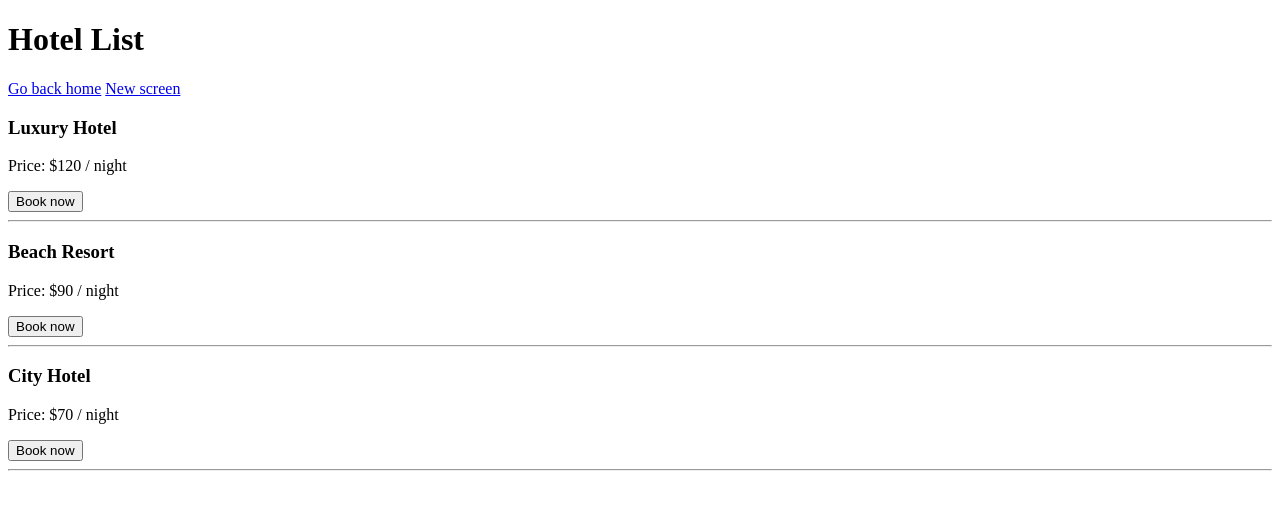
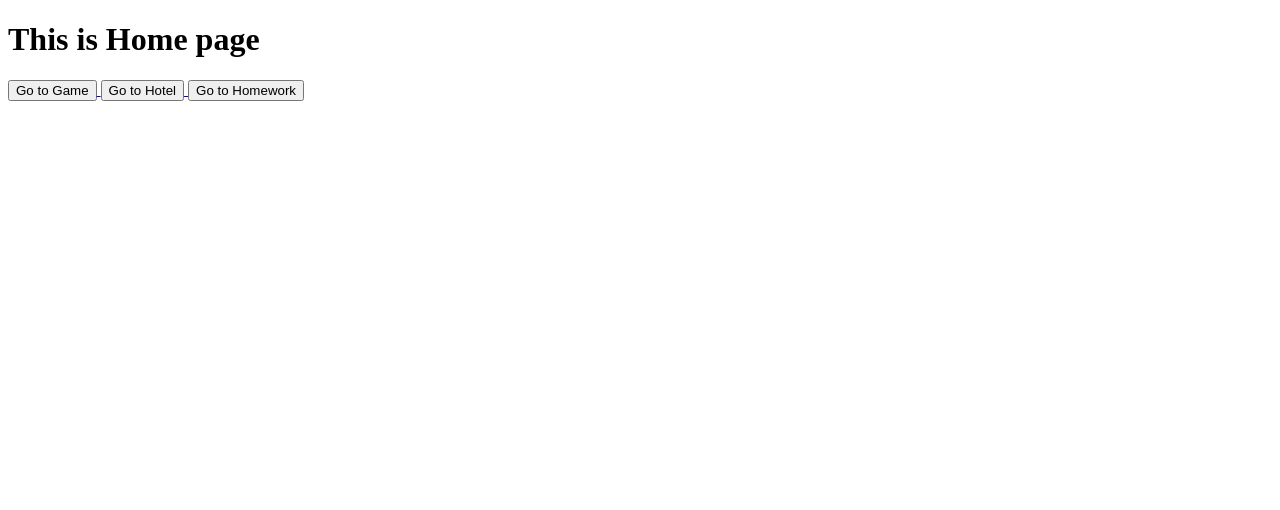
Before and after one commit to duyho160313/game_website_project, a Flask app: page / in a window 1280 px wide. Shown: the top 510 px of the page. Run offline with Flask 3, Linux system fonts and the light colour scheme.

Commit message:
new code

```diff
--- a/app.py
+++ b/app.py
@@ -1,23 +1,85 @@
+import csv
+
 from flask import Flask, render_template
 
 app = Flask(__name__)
 
 @app.route("/")
 def home():
+
+    return render_template("Homepage.html")
+
+@app.route("/game_web")
+def game_web():
+    return render_template("game_web.html")
+
+@app.route("/hotel")
+def hotel_screen():
     hotels = [
         {"name": "Luxury Hotel", "price": 120},
         {"name": "Beach Resort", "price": 90},
         {"name": "City Hotel", "price": 70}
     ]
-    return render_template("game_web.html", hotels=hotels)
+    return render_template('hotel_screen.html', hotels=hotels)
+
 @app.route('/new')
 def new_screen():
     """Renders the destination page."""
     return render_template('new_screen.html')
-@app.route('/screen')
-def new():
+@app.route('/homework')
+def homework():
+    # students = []
+    # choice = 0
+    # while choice != "6":
+    #     print("\n--- School Trip Menu ---")
+    #     print("Students:")
+    #     for i in range(len(students)):
+    #         print(f"{i + 1}.{students[i]}")
+    #     print("****Options****")
+    #     print("1. Add student to end")
+    #     print("2. Add priority student to front")
+    #     print("3. Remove a student")
+    #     print("4. Save data (as CSV file)")
+    #     print("5. Remove all student")
+    #     print("6. Exit")
+    #
+    #     choice = input("\nEnter your choice (1-6): ")
+    #     if choice == "1":
+    #         # Ask for a name and add it to the end of the list
+    #         new_student = input("Enter a student name to add to the end of the list:")
+    #         students.append(new_student)
+    #     elif choice == "2":
+    #         # Ask for a name and insert it at the front
+    #         priority_student = input("Enter a student name to insert it at front:")
+    #         students.insert(0, priority_student)
+    #     elif choice == "3":
+    #         # Ask the user if they want to remove a student 'y' then ask of a name to remove
+    #         remove_student = input("Do you want to remove a student (y/n):").lower()
+    #         if remove_student == "y":
+    #             student_to_remove = input("Enter a student to remove:")
+    #             if student_to_remove not in students:
+    #                 print("There are no student with that name!")
+    #             else:
+    #                 students.remove(student_to_remove)
+    #         else:
+    #             print("There are no option like that!")
+    #     elif choice == "4":
+    #         with open('students.csv', 'w', newline='') as file:
+    #             writer = csv.writer(file)
+    #             for student in students:
+    #                 writer.writerow(student)
+    #
+    #     elif choice == "5":
+    #         check_remove_all = input("Do you really want to remove all student  (y/n)?")
+    #         if check_remove_all == "y":
+    #             students.clear()
+    #     elif choice == "6":
+    #         print("Exiting program...")
+    #     else:
+    #         print("Invalid choice. Please try again.")
     """Renders the destination page."""
-    return render_template('new.html')
+    return render_template('homework.html')
+
 
 
 if __name__ == "__main__":
--- /dev/null
+++ b/templates/Homepage.html
@@ -0,0 +1,22 @@
+<!DOCTYPE html>
+<html>
+<head>
+    <title>Hotel website</title>
+</head>
+<body>
+    <h1>This is Home page</h1>
+        <div>
+            <a href="{{ url_for('game_web') }}">
+                <button>Go to Game</button>
+            </a>
+            <a href="{{ url_for('hotel_screen') }}">
+                <button>Go to Hotel</button>
+            </a>
+            <a href="{{ url_for('homework') }}">
+                <button>Go to Homework</button>
+            </a>
+        </div>
+
+
+</body>
+</html>
--- a/templates/game_web.html
+++ b/templates/game_web.html
@@ -2,20 +2,15 @@
 <!DOCTYPE html>
 <html>
 <head>
-    <title>Hotel App</title>
+    <title>Game website</title>
 </head>
 <body>
-    <h1>Hotel List</h1>
-    <a href="{{ url_for('new_screen') }}">Go back home</a>
-    <a href="{{ url_for('new') }}">New screen</a>
-    {% for hotel in hotels %}
-        <div>
-            <h3>{{ hotel.name }}</h3>
-            <p>Price: ${{ hotel.price }} / night</p>
-            <button>Book now</button>
-        </div>
-        <hr>
-    {% endfor %}
+    <h1>This is Game website</h1>
+    <div>
+        <a href="{{ url_for('home') }}">
+                <button>Go back to Home Screen</button>
+        </a>
+    </div>
 
 </body>
 </html>
```
Also changed, not shown: templates/Hotel_screen.html (added, +23 -0 lines), templates/homework.html (added, +23 -0 lines), templates/new.html (deleted, +0 -11 lines).
